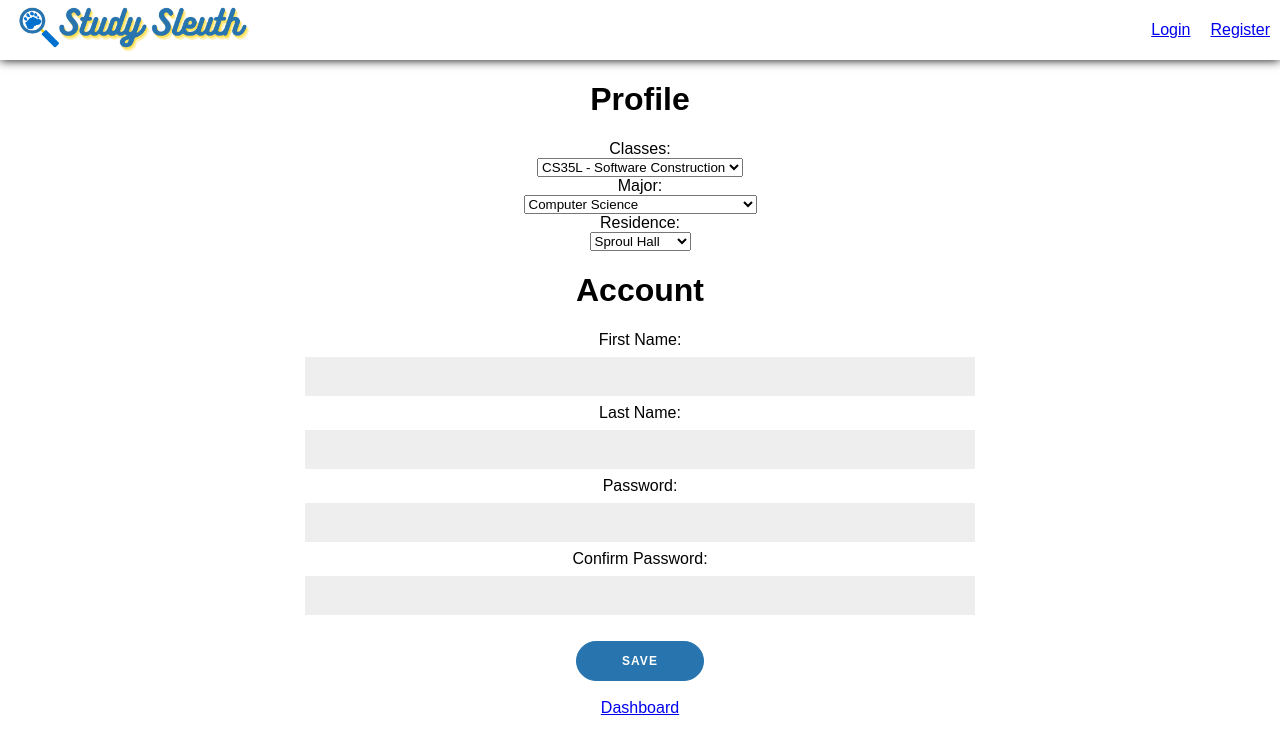
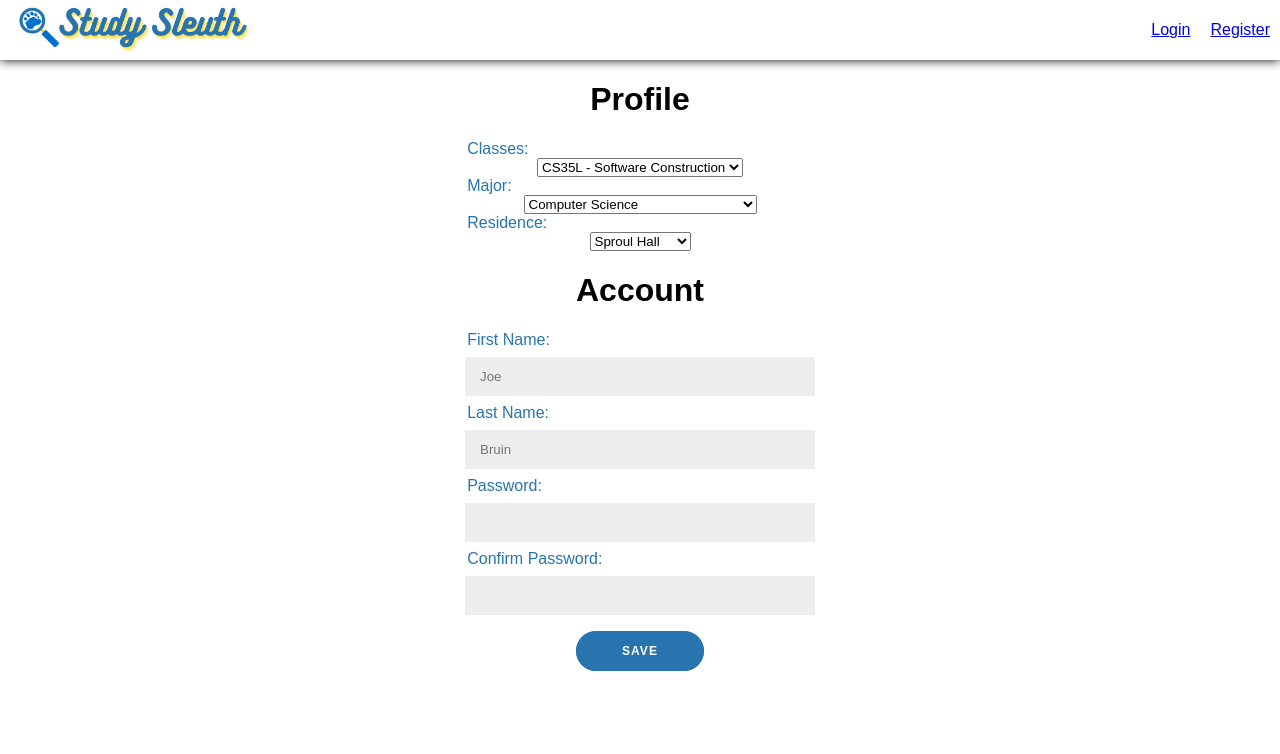
Before and after one commit to philipdoucla/study-sleuth, a React (Create React App) app: page /profile in a window 1280 px wide. Shown: the top 754 px of the page. Built offline with nearby package versions, Linux system fonts and the light colour scheme.

Commit message:
Update CSS for all pages

```diff
--- a/src/App.css
+++ b/src/App.css
@@ -34,7 +34,7 @@ body {
     font-family: 'Arial';
 }
 
-button {
+.switch {
     /*background-color: #2774AE;
     border: none;
     color: white;
@@ -52,19 +52,25 @@ button {
 	padding: 12px 45px;
 	letter-spacing: 1px;
 	text-transform: uppercase;
+    text-decoration: none;
 	/*transition: transform 80ms*/
-  }
+}
 
 .textbox {
 	background-color: #eee;
 	border: none;
 	padding: 12px 15px;
 	margin: 8px 0;
-	width: 50%;
+	width: 25%;
+}
+
+.check {
+    text-align: left;
+    padding-left: 36.5%;
 }
 
 .inputTitle {
     text-align: left;
-    padding-left: 24%;
+    padding-left: 36.5%;
     color: #2774AE;
 }
--- a/src/routes/Dashboard.js
+++ b/src/routes/Dashboard.js
@@ -5,7 +5,7 @@ function Dashboard() {
     return (
         <div>
         <h1>Dashboard</h1>
-        <div>Your Study Sleuth:</div>
+        <div class="inputTitle">Your Study Sleuth:</div>
         <div>
             <ul>
                 <li>Philip Do</li>
@@ -15,9 +15,10 @@ function Dashboard() {
                 <li>Dhaval Vora</li>
             </ul>
         </div>
-        <div><button type="button">Rate Your Group</button></div>
-        <br/>
-        <div><Link to="/findgroup">Find New Group</Link></div>
+        <br></br>
+        <div><button type="button" class="switch">Rate Your Group</button></div>
+        <br></br>
+        <div><Link to="/findgroup" class="switch">Find New Group</Link></div>
         </div>
     );
 }
--- a/src/routes/FindGroup.js
+++ b/src/routes/FindGroup.js
@@ -4,7 +4,7 @@ function FindGroup() {
     return (
         <div>
         <h1>Sleuthing for a Sleuth</h1>
-        <div>Preferred Group Size</div>
+        <div class="inputTitle">Preferred Group Size:</div>
         <div>
             <select name="size">
                 <option value="2">2</option>
@@ -13,11 +13,11 @@ function FindGroup() {
                 <option value="5">5</option>
             </select>
         </div>
-        <div>Friends?</div>
+        <br></br>
+        <div class="inputTitle">Friends?</div>
         <div><input type="text" class="textbox"/></div>
         <br></br>
-        <div><button type="button">Start Sleuthing!</button></div>
-        <div><Link to="/dashboard">Dashboard</Link></div>
+        <div><Link to="/dashboard" class="switch">Start Sleuthing!</Link></div>
         </div>
     );
 }
--- a/src/routes/Login.js
+++ b/src/routes/Login.js
@@ -5,15 +5,16 @@ function Login() {
     return (
         <div>
         <h1>Login</h1>
-        <div>UCLA Email:</div>
+        <div class="inputTitle">UCLA Email:</div>
+        <div><input type="text" class="textbox" placeholder="joebruin@ucla.edu"/></div>
+        <br></br>
+        <div class="inputTitle">Password:</div>
         <div><input type="text" class="textbox"/></div>
-        <div>Password:</div>
-        <div><input type="text" class="textbox"/></div>
-        <div><input type="checkbox"/>Remember Me</div>
+        <div><input type="checkbox" class="check"/>Remember Me</div>
         <br></br>
-        <div><button type="button">Login</button></div>
         <br></br>
-        <div><Link to="/dashboard">Go to Dashboard.</Link></div>
+        <div><Link to="/dashboard" class="switch">Login</Link></div>
+        <br></br>
         <br></br>
         <div>New User?</div>
         <div><Link to="/register">Register Here.</Link></div>
--- a/src/routes/Profile.js
+++ b/src/routes/Profile.js
@@ -7,14 +7,14 @@ function Profile() {
     return (
         <div>
         <h1>Profile</h1>
-        <div>Classes:</div>
+        <div class="inputTitle">Classes:</div>
         <div>
             <select name="class">
                 <option value="CS35L">CS35L - Software Construction</option>
                 <option value="CS31">CS31 - Intro to Com. Sci. I</option>
             </select>
         </div>
-        <div>Major:</div>
+        <div class="inputTitle">Major:</div>
         <div>
             <select name="major">
                 <option value="CS">Computer Science</option>
@@ -22,7 +22,7 @@ function Profile() {
                 <option value="CSE">Computer Science and Engineering</option>
             </select>
         </div>
-        <div>Residence:</div>
+        <div class="inputTitle">Residence:</div>
         <div>
             <select name="residence">
                 <option value="sproul">Sproul Hall</option>
@@ -32,18 +32,16 @@ function Profile() {
             </select>
         </div>
         <h1>Account</h1>
-        <div>First Name:</div>
+        <div class="inputTitle">First Name:</div>
+        <div><input type="text" class="textbox" placeholder="Joe"/><br></br></div>
+        <div class="inputTitle">Last Name:</div>
+        <div><input type="text" class="textbox" placeholder="Bruin"/><br></br></div>
+        <div class="inputTitle">Password:</div>
         <div><input type="text" class="textbox"/><br></br></div>
-        <div>Last Name:</div>
-        <div><input type="text" class="textbox"/><br></br></div>
-        <div>Password:</div>
-        <div><input type="text" class="textbox"/><br></br></div>
-        <div>Confirm Password:</div>
+        <div class="inputTitle">Confirm Password:</div>
         <div><input type="text" class="textbox"/><br></br></div>
         <br></br>
-        <div><button type="button">Save</button></div>
-        <br></br>
-        <div><Link to="/dashboard">Dashboard</Link></div>
+        <div><Link to="/dashboard" class="switch">Save</Link></div>
         </div>
     );
 }
--- a/src/routes/Register.js
+++ b/src/routes/Register.js
@@ -7,18 +7,21 @@ function Register() {
         <h1>Register</h1>
         <div class="inputTitle">First Name:</div>
         <div><input type="text" class="textbox" placeholder="Joe"/></div>
+        <br></br>
         <div class="inputTitle">Last Name:</div>
         <div><input type="text" class="textbox" placeholder="Bruin"/></div>
+        <br></br>
         <div class="inputTitle">UCLA Email:</div>
         <div><input type="text" class="textbox" placeholder="joebruin@ucla.edu"/></div>
+        <br></br>
         <div class="inputTitle">Password:</div>
         <div><input type="text" class="textbox"/></div>
+        <br></br>
         <div class="inputTitle">Confirm Password:</div>
         <div><input type="text" class="textbox"/></div>
         <br></br>
-        <div><button type="button">Register</button></div>
+        <div><Link to="/profile" class="switch">Register</Link></div>
         <br></br>
-        <div><Link to="/profile">Go to Profile.</Link></div>
         <br></br>
         <div>Returning User?</div>
         <div><Link to="/login">Login Here.</Link></div>
```
